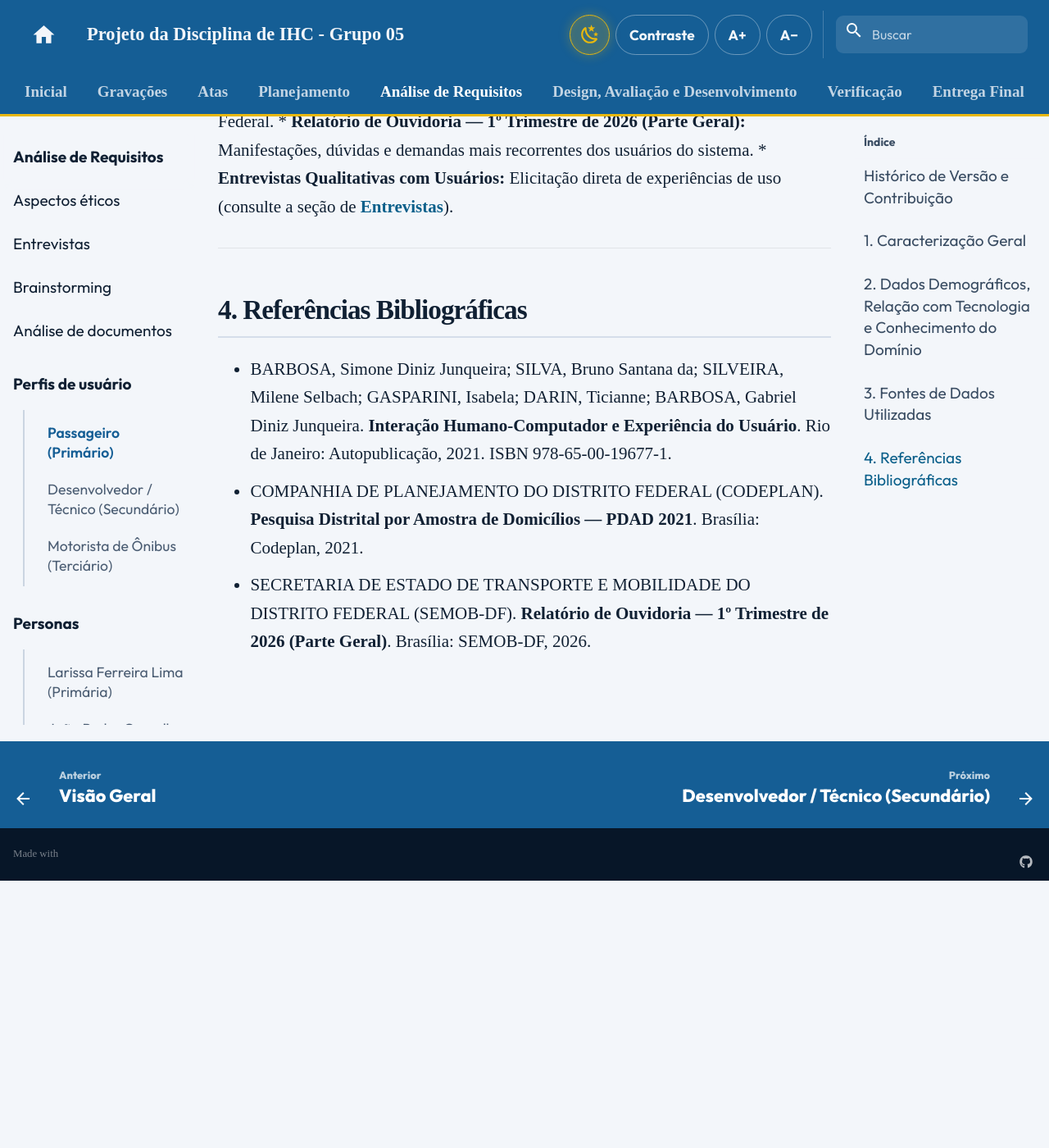
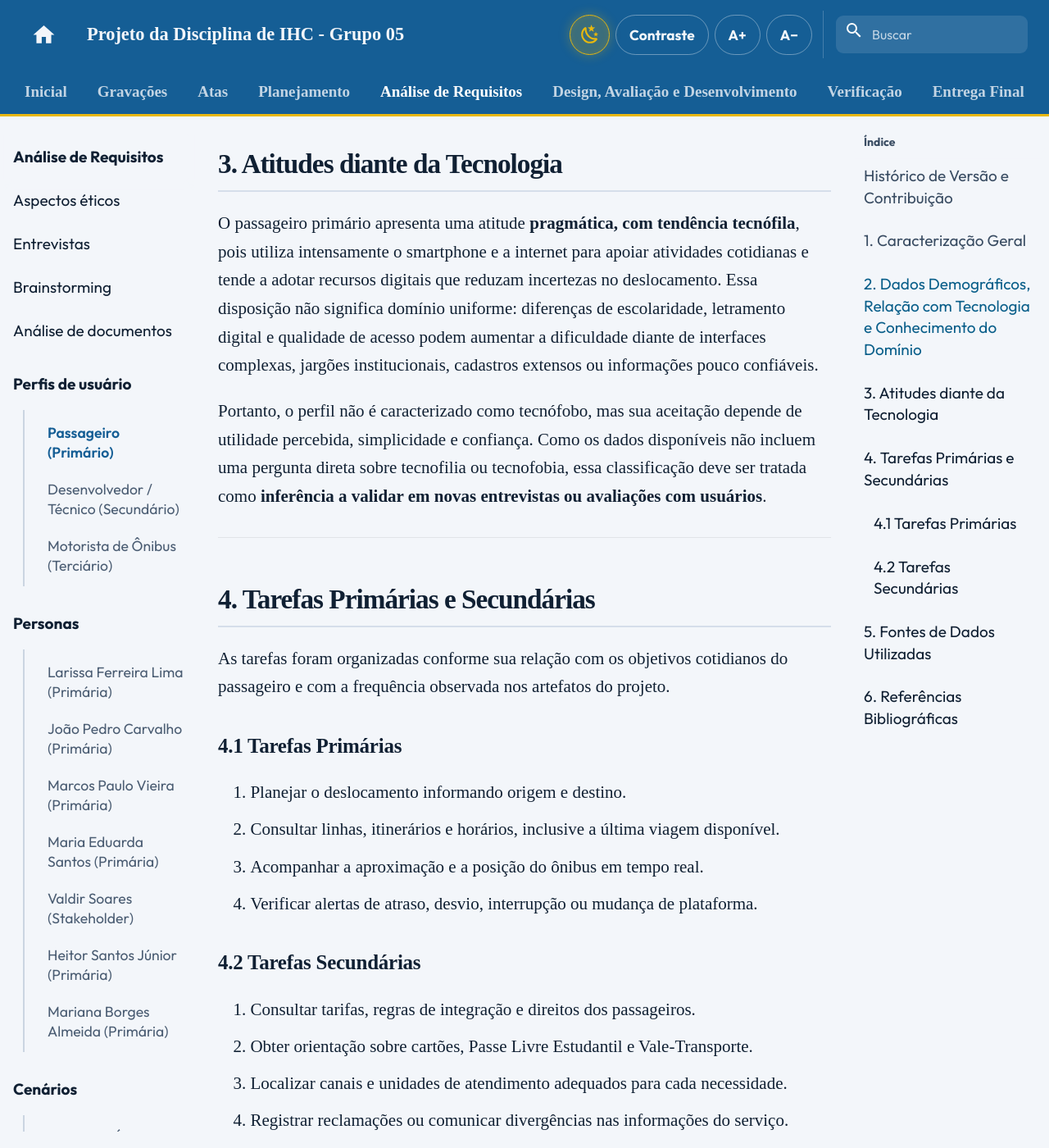
Before and after one commit to Interacao-Humano-Computador/2026.2-Grupo05, an MkDocs documentation site: the page built from docs/analise-de-requisitos/perfis-de-usuario/perfil-primario.md, in a window 1280 px wide and 1400 px high, scrolled down 4527 px. Shown: the whole window at 82% size. Built offline with MkDocs 1.6.1 and Material for MkDocs 9.7.7, drawn with Linux system fonts in a browser that asks for light colours; comment, search, counter and statistics services are not loaded; before the commit the page ends 5601 px from its top, so only the background shows below that; some of the changed text lies outside the part shown.

Commit message:
docs: adição de tarefas primarias e secundarias

```diff
--- a/docs/analise-de-requisitos/perfis-de-usuario/perfil-primario.md
+++ b/docs/analise-de-requisitos/perfis-de-usuario/perfil-primario.md
@@ -39,6 +39,7 @@ A Tabela 1 reúne os dados demográficos, tecnológicos e de domínio utilizados
 | Tempo típico de deslocamento | Trajetos longos: 74% a 76% dos moradores dos grupos 2, 3 e 4 levam mais de 15 minutos para chegar ao trabalho |
 | Acesso à internet no domicílio | Quase universal: 98% dos domicílios do DF tinham internet em 2024, a maior proporção do país |
 | Letramento digital, por escolaridade | Varia com a instrução: 99,7% de quem tem ensino superior usa internet, caindo para 86,2% entre quem não tem instrução formal |
+| Atitude diante da tecnologia | **Pragmática, com tendência tecnófila:** utiliza o smartphone e serviços digitais de forma recorrente quando eles ajudam a resolver necessidades concretas de deslocamento. Essa classificação é uma inferência do conjunto de dados e deve ser validada diretamente com usuários. |
 | Frequência de uso do transporte coletivo | Diária ou quase diária, muitas vezes combinando dois modos ou duas linhas com integração (Inferência a partir do padrão diário de deslocamento para trabalho/estudo) |
 | Conhecimento institucional | Baixo: conhece bem o próprio trajeto e os horários de que precisa, mas não distingue claramente os papéis da Semob (regulação e planejamento), do BRB Mobilidade (emissão de cartões e cadastro do Passe Livre), do Metrô-DF e das empresas operadoras de ônibus |
 | Idiomas e Jargões | Certo grau de desconhecimento de termos técnicos como **"Integração tarifária"**, **"Linha circular"**, **"Validador"** |
@@ -49,7 +50,35 @@ A Tabela 1 reúne os dados demográficos, tecnológicos e de domínio utilizados
 
 ---
 
-## 3. Fontes de Dados Utilizadas
+## 3. Atitudes diante da Tecnologia
+
+O passageiro primário apresenta uma atitude **pragmática, com tendência tecnófila**, pois utiliza intensamente o smartphone e a internet para apoiar atividades cotidianas e tende a adotar recursos digitais que reduzam incertezas no deslocamento. Essa disposição não significa domínio uniforme: diferenças de escolaridade, letramento digital e qualidade de acesso podem aumentar a dificuldade diante de interfaces complexas, jargões institucionais, cadastros extensos ou informações pouco confiáveis.
+
+Portanto, o perfil não é caracterizado como tecnófobo, mas sua aceitação depende de utilidade percebida, simplicidade e confiança. Como os dados disponíveis não incluem uma pergunta direta sobre tecnofilia ou tecnofobia, essa classificação deve ser tratada como **inferência a validar em novas entrevistas ou avaliações com usuários**.
+
+---
+
+## 4. Tarefas Primárias e Secundárias
+
+As tarefas foram organizadas conforme sua relação com os objetivos cotidianos do passageiro e com a frequência observada nos artefatos do projeto.
+
+### 4.1 Tarefas Primárias
+
+1. Planejar o deslocamento informando origem e destino.
+2. Consultar linhas, itinerários e horários, inclusive a última viagem disponível.
+3. Acompanhar a aproximação e a posição do ônibus em tempo real.
+4. Verificar alertas de atraso, desvio, interrupção ou mudança de plataforma.
+
+### 4.2 Tarefas Secundárias
+
+1. Consultar tarifas, regras de integração e direitos dos passageiros.
+2. Obter orientação sobre cartões, Passe Livre Estudantil e Vale-Transporte.
+3. Localizar canais e unidades de atendimento adequados para cada necessidade.
+4. Registrar reclamações ou comunicar divergências nas informações do serviço.
+
+---
+
+## 5. Fontes de Dados Utilizadas
 
 Para a elaboração deste perfil, foram articuladas as seguintes fontes de dados:
 * **Pesquisa Distrital por Amostra de Domicílios (PDAD 2021):** Dados sobre renda, posse de automóveis, uso de transporte coletivo e distribuição demográfica no Distrito Federal.
@@ -58,7 +87,7 @@ Para a elaboração deste perfil, foram articuladas as seguintes fontes de dados
 
 ---
 
-## 4. Referências Bibliográficas
+## 6. Referências Bibliográficas
 
 * BARBOSA, Simone Diniz Junqueira; SILVA, Bruno Santana da; SILVEIRA, Milene Selbach; GASPARINI, Isabela; DARIN, Ticianne; BARBOSA, Gabriel Diniz Junqueira. **Interação Humano-Computador e Experiência do Usuário**. Rio de Janeiro: Autopublicação, 2021. ISBN 978-65-00-19677-1.
 * COMPANHIA DE PLANEJAMENTO DO DISTRITO FEDERAL (CODEPLAN). **Pesquisa Distrital por Amostra de Domicílios — PDAD 2021**. Brasília: Codeplan, 2021.
```
Also changed, not shown: docs/analise-de-requisitos/perfis-de-usuario/perfil-motorista.md (+21 -3 lines), docs/analise-de-requisitos/perfis-de-usuario/perfil-secundario.md (+30 -2 lines).
